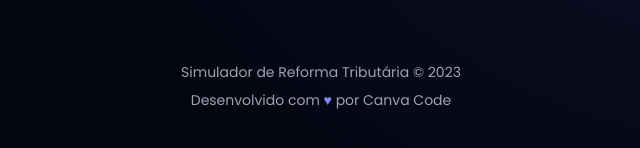
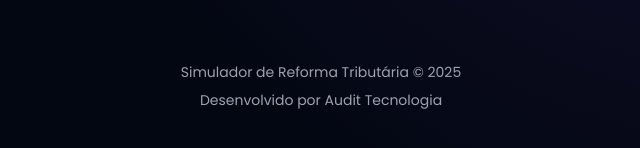
Before and after one commit to PedroGasparetto/reforma, a plain HTML site: page index.html in a window 1280 px wide. Shown: the part 2286-2434 px from the top of the page, 319-959 px from the left. Drawn offline with nearby package versions, Linux system fonts and the light colour scheme.

Commit message:
Update index.html

```diff
--- a/index.html
+++ b/index.html
@@ -5,7 +5,7 @@
 <head>
     <meta charset="UTF-8">
     <meta name="viewport" content="width=device-width, initial-scale=1.0">
-    <title>Simulador de Reforma Tributária</title>
+    <title>Simulador da Reforma Tributária</title>
     <link href="https://fonts.googleapis.com/css2?family=Montserrat:wght@300;400;500;600;700&family=Poppins:wght@300;400;500;600;700&display=swap" rel="stylesheet">
     <script src="https://cdn.tailwindcss.com"></script>
     <script src="https://cdn.jsdelivr.net/npm/chart.js"></script>
@@ -754,8 +754,8 @@
     </div>
 
     <footer class="mt-16 mb-8 text-center text-gray-400 text-sm">
-        <p class="mb-2">Simulador de Reforma Tributária © 2023</p>
-        <p>Desenvolvido com <span class="text-indigo-400">♥</span> por Canva Code</p>
+        <p class="mb-2">Simulador de Reforma Tributária © 2025</p>
+        <p>Desenvolvido por Audit Tecnologia</p>
     </footer>
 
     <script>
```
